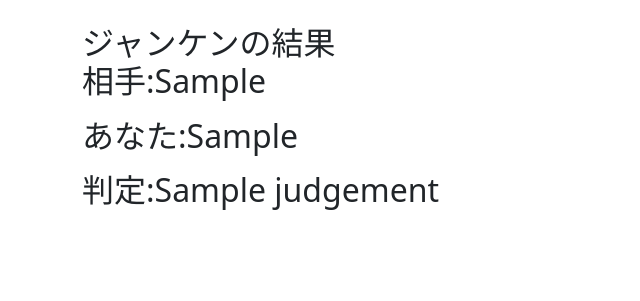
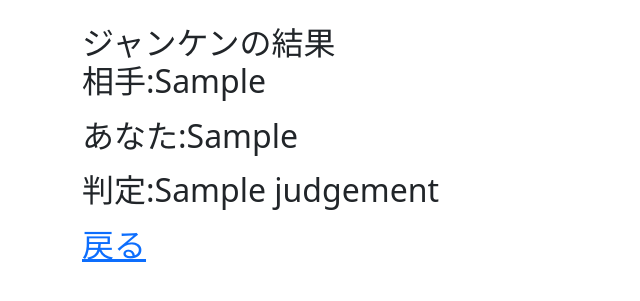
Before and after one commit to makimaki08/Flask, a Flask app: template testapp/templates/testapp/janken_result.html in a window 1280 px wide. Shown: the part 56-357 px from the top of the page, without its empty margins (0-640 px from the left). Run offline with Flask 3, Linux system fonts and the light colour scheme; the template is opened without the code that fills it: most values are stand-ins (such as "Sample title", 1, 10 or a date in 2020).

Commit message:
POSTした後、画面を戻す用のリンク追加

```diff
--- a/testapp/templates/testapp/janken_result.html
+++ b/testapp/templates/testapp/janken_result.html
@@ -5,6 +5,9 @@
 		<p>相手:{{ result.enemy_hand_ja }}</p>
 		<p>あなた:{{ result.player_hand_ja }}</p>
 		<p>判定:{{ result.judgement }}</p>
+		<p>
+			<a href="{{ url_for('sample_form')  }}">戻る</a>
+		</p>
 	</h2>
 </div>
 {% endblock %}
```
